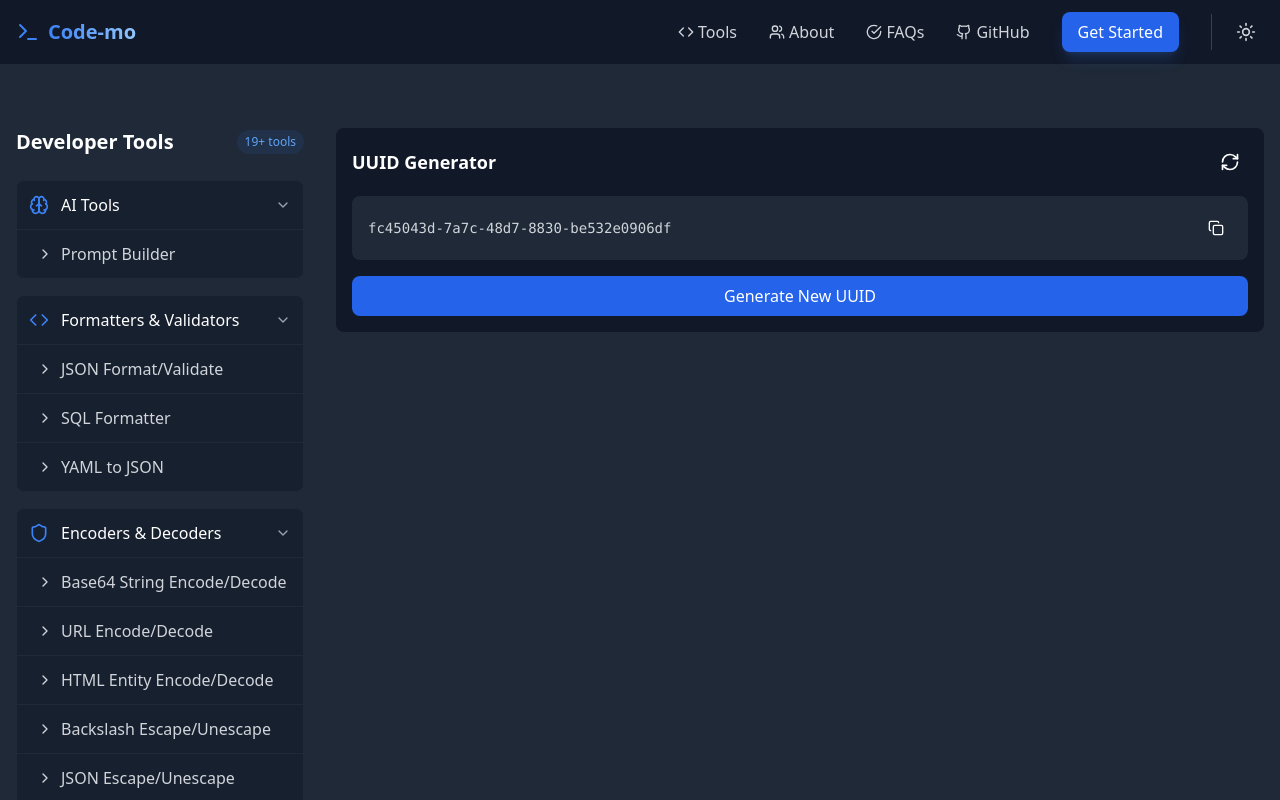
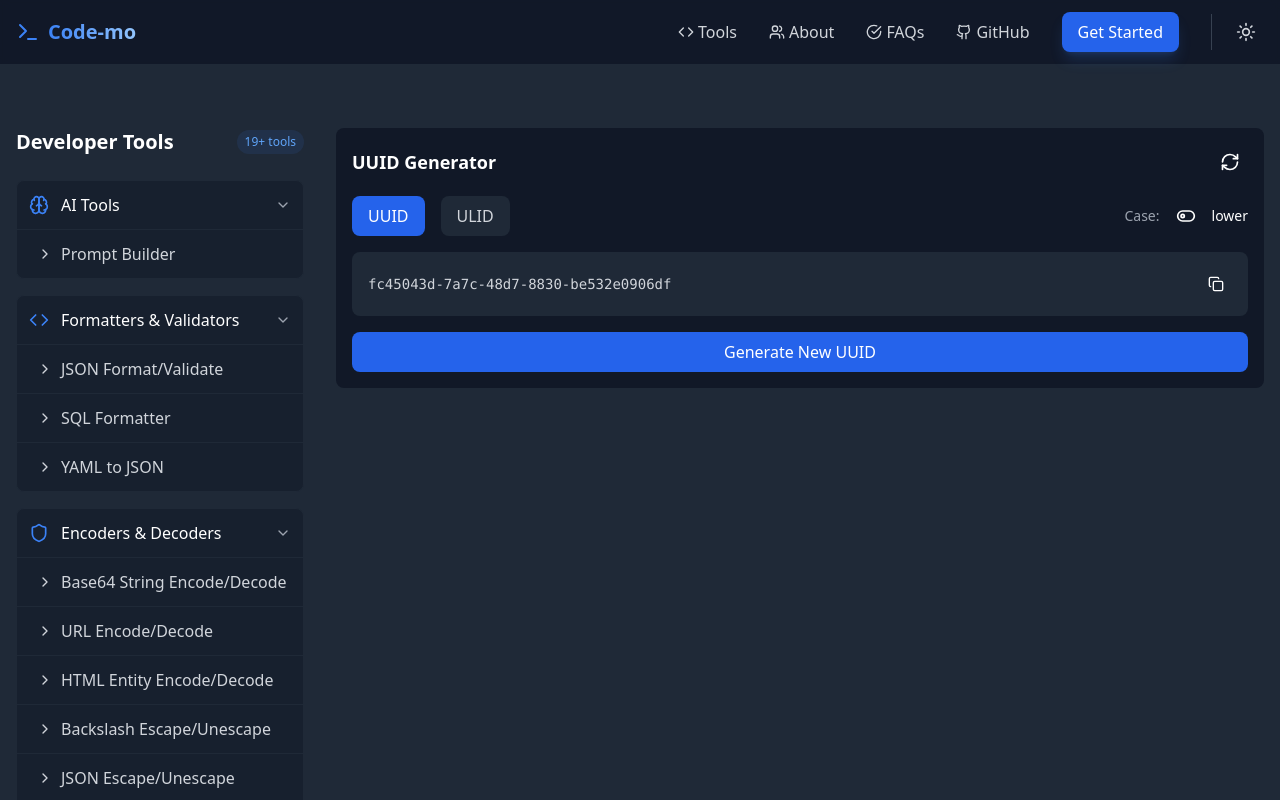
Before and after one commit to The1Sanad/code-mo, a React (Vite) app: page /tools/uuid in a window 1280 px wide. Shown: the top 800 px of the page. Built offline with nearby package versions, Linux system fonts and the light colour scheme.

Commit message:
feat(tools): add ULID support and case toggling to ID generator.

```diff
--- a/package.json
+++ b/package.json
@@ -28,6 +28,7 @@
     "react-helmet-async": "^2.0.4",
     "react-router-dom": "^6.22.3",
     "sql-formatter": "^15.2.0",
+    "ulid": "^3.0.0",
     "uuid": "^9.0.1",
     "yaml": "^2.4.1"
   },
--- a/src/tools/UuidGenerator.tsx
+++ b/src/tools/UuidGenerator.tsx
@@ -1,26 +1,48 @@
 import React, { useState } from 'react';
-import { Copy, RefreshCw } from 'lucide-react';
+import { Copy, RefreshCw, ToggleLeft, ToggleRight } from 'lucide-react';
 import { v4 as uuidv4 } from 'uuid';
+import { ulid } from 'ulid';
 
 export default function UuidGenerator() {
-  const [uuids, setUuids] = useState<string[]>([uuidv4()]);
+  const [ids, setIds] = useState<string[]>([uuidv4()]);
+  const [isUpperCase, setIsUpperCase] = useState(false);
+  const [idType, setIdType] = useState<string>('uuid');
 
   const handleCopy = (text: string) => {
     navigator.clipboard.writeText(text);
   };
 
   const handleGenerate = () => {
-    setUuids([...uuids, uuidv4()]);
+    const newId = idType === 'uuid' ? uuidv4() : ulid();
+    setIds([...ids, isUpperCase ? newId.toUpperCase() : newId.toLowerCase()]);
   };
 
   const handleRefreshAll = () => {
-    setUuids(uuids.map(() => uuidv4()));
+    const newIds = ids.map(() => {
+      const newId = idType === 'uuid' ? uuidv4() : ulid();
+      return isUpperCase ? newId.toUpperCase() : newId.toLowerCase();
+    });
+    setIds(newIds);
+  };
+
+  const formatId = (id: string) => {
+    return isUpperCase ? id.toUpperCase() : id.toLowerCase();
+  };
+
+  const handleIdTypeChange = (newType: string) => {
+    setIdType(newType);
+    setTimeout(() => {
+      setIds(prevIds => prevIds.map(() => {
+        const newId = newType === 'uuid' ? uuidv4() : ulid();
+        return isUpperCase ? newId.toUpperCase() : newId.toLowerCase();
+      }));
+    }, 0);
   };
 
   return (
     <div className="bg-gray-900 rounded-lg p-4">
       <div className="flex items-center justify-between mb-4">
-        <h3 className="text-lg font-semibold">UUID Generator</h3>
+        <h3 className="text-lg font-semibold">{idType === 'uuid' ? 'UUID' : 'ULID'} Generator</h3>
         <div className="flex items-center space-x-3">
           <button
             onClick={handleRefreshAll}
@@ -32,14 +54,46 @@ export default function UuidGenerator() {
         </div>
       </div>
 
+      <div className="flex items-center justify-between mb-4">
+        <div className="flex items-center space-x-4">
+          <button
+            onClick={() => handleIdTypeChange('uuid')}
+            className={`px-4 py-2 rounded-lg transition ${idType === 'uuid' ? 'bg-blue-600 text-white' : 'bg-gray-800 text-gray-300 hover:bg-gray-700'}`}
+          >
+            UUID
+          </button>
+          <button
+            onClick={() => handleIdTypeChange('ulid')}
+            className={`px-4 py-2 rounded-lg transition ${idType === 'ulid' ? 'bg-blue-600 text-white' : 'bg-gray-800 text-gray-300 hover:bg-gray-700'}`}
+          >
+            ULID
+          </button>
+        </div>
+        <div className="flex items-center space-x-2">
+          <span className="text-sm text-gray-400">Case:</span>
+          <button
+            onClick={() => setIsUpperCase(!isUpperCase)}
+            className="p-2 hover:bg-gray-700 rounded-lg transition"
+            title={isUpperCase ? "Switch to lowercase" : "Switch to uppercase"}
+          >
+            {isUpperCase ? (
+              <ToggleRight className="w-5 h-5 text-blue-500" />
+            ) : (
+              <ToggleLeft className="w-5 h-5" />
+            )}
+          </button>
+          <span className="text-sm">{isUpperCase ? "UPPER" : "lower"}</span>
+        </div>
+      </div>
+
       <div className="space-y-4">
-        {uuids.map((uuid, index) => (
+        {ids.map((id, index) => (
           <div key={index} className="bg-gray-800 p-4 rounded-lg flex items-center justify-between">
-            <code className="text-sm font-mono text-gray-300">{uuid}</code>
+            <code className="text-sm font-mono text-gray-300">{formatId(id)}</code>
             <button
-              onClick={() => handleCopy(uuid)}
+              onClick={() => handleCopy(formatId(id))}
               className="p-2 hover:bg-gray-700 rounded transition"
-              title="Copy UUID"
+              title={`Copy ${idType.toUpperCase()}`}
             >
               <Copy className="w-4 h-4" />
             </button>
@@ -50,7 +104,7 @@ export default function UuidGenerator() {
           onClick={handleGenerate}
           className="w-full bg-blue-600 hover:bg-blue-700 text-white py-2 rounded-lg transition"
         >
-          Generate New UUID
+          Generate New {idType.toUpperCase()}
         </button>
       </div>
     </div>
```
Also changed, not shown: 2 other files (tests, documents, lock files or other folders).
